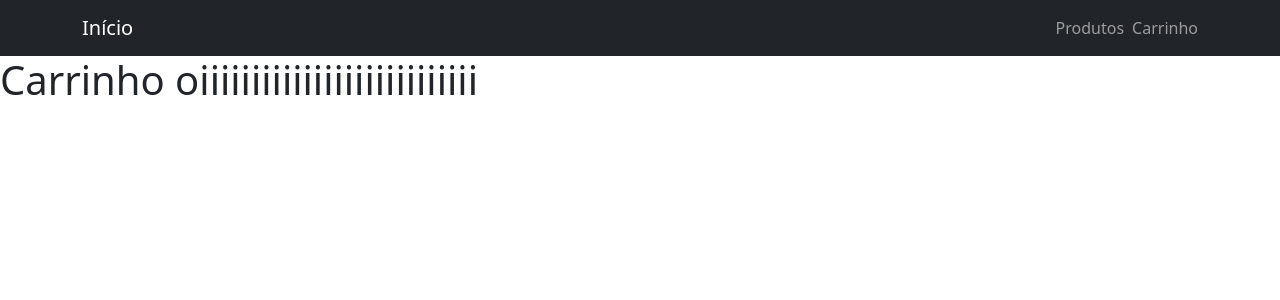
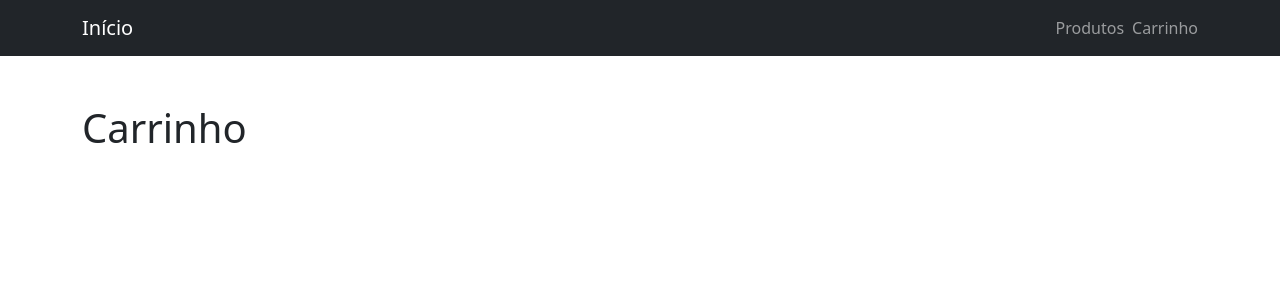
Before and after one commit to elprogramadorpedro/blacknext.js, a Next.js app: page /card in a window 1280 px wide. Shown: the top 300 px of the page. Built offline with nearby package versions, Linux system fonts and the light colour scheme.

Commit message:
Adiciona página do carrinho

```diff
--- a/pages/card.tsx
+++ b/pages/card.tsx
@@ -1,8 +1,9 @@
 // pages/cart.tsx
 
-import Header from '../src/coponents/Header'
-import { NextPage } from "next";
-import Head from "next/head";
+import { NextPage } from "next"
+import Head from "next/head"
+import { Container } from "reactstrap"
+import Header from "../src/coponents/Header"
 
 const Cart: NextPage = () => {
   return (
@@ -12,12 +13,17 @@ const Cart: NextPage = () => {
         <meta name="description" content="Meu carrinho de compras" />
         <link rel="icon" href="/favicon.ico" />
       </Head>
-      <Header></Header>
 
-      <h1>
-        Carrinho
-        oiiiiiiiiiiiiiiiiiiiiiiiiiii
-      </h1>
+      <Header />
+
+      <main>
+        <Container className="mb-5">
+          <h1 className="my-5">
+            Carrinho
+          </h1>
+
+        </Container>
+      </main>
     </>
   )
 }
```
